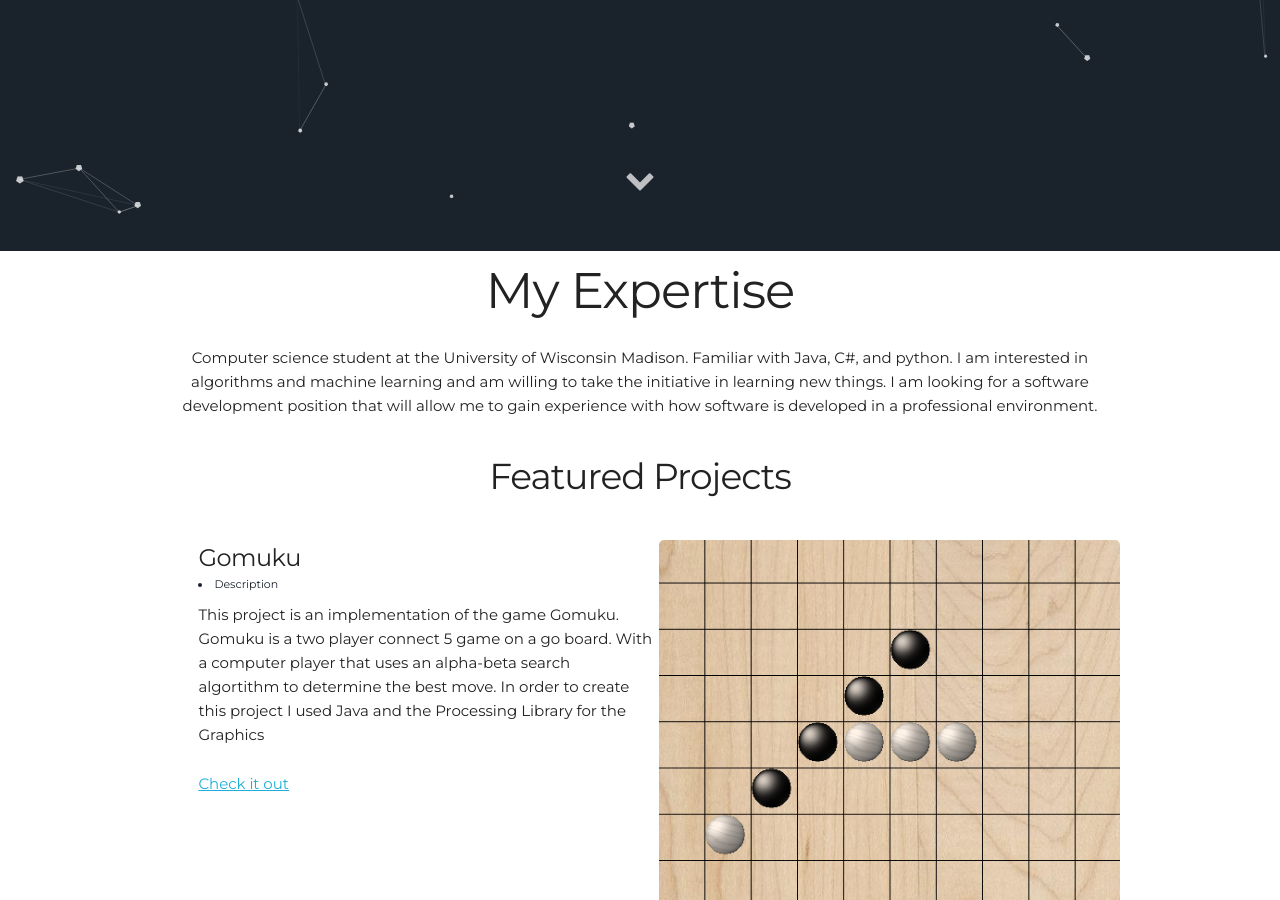
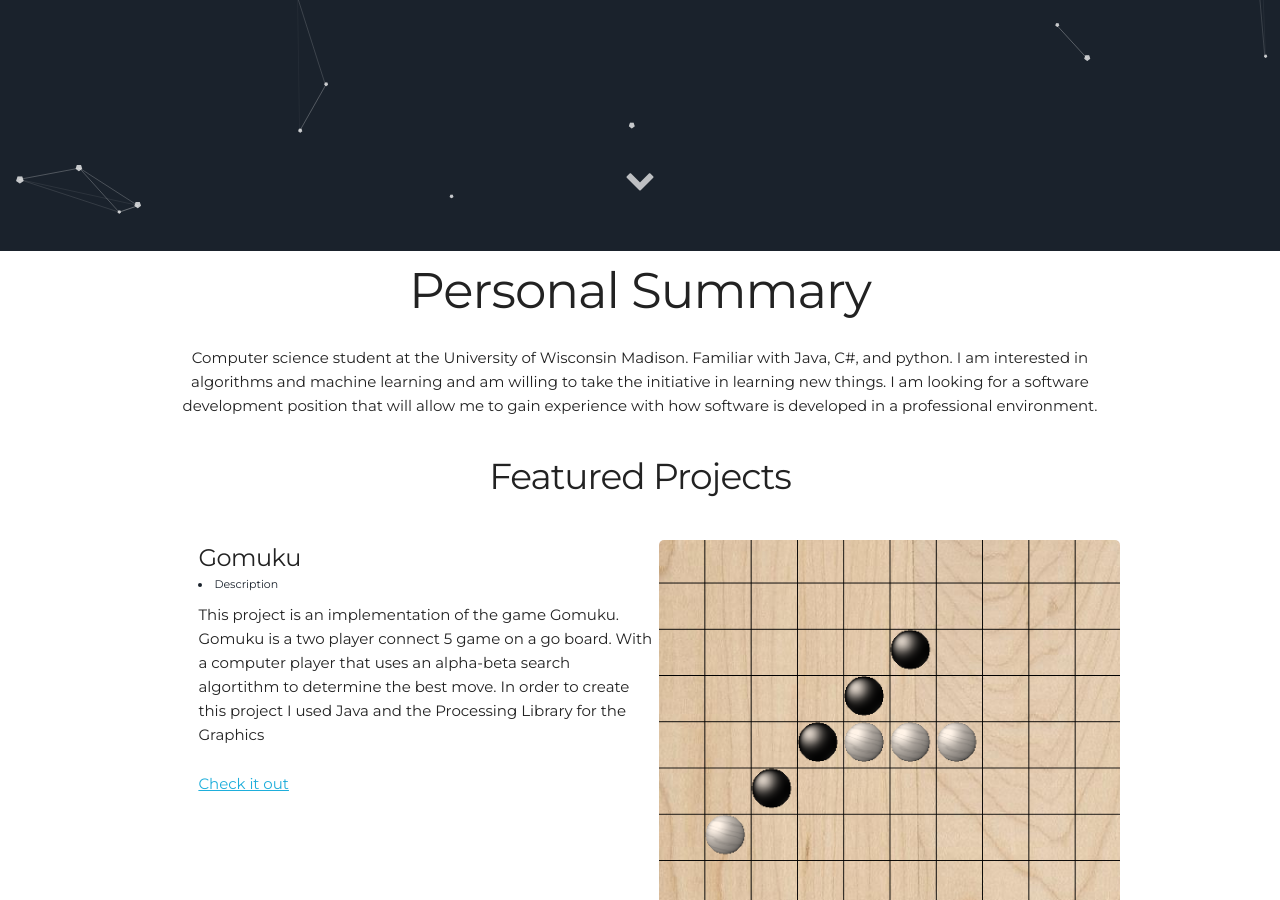
Before and after one commit to ysteven13/ysteven13.github.io, a Jekyll site: the page built from index.html, in a window 1280 px wide and 900 px high, scrolled down 656 px. Built offline with Jekyll 4.4.1, drawn with Linux system fonts in a browser that asks for light colours.

Commit message:
changed "my expertise" to "personal Summary"

```diff
--- a/_includes/about.html
+++ b/_includes/about.html
@@ -1,6 +1,6 @@
 <div class="container">
   <div class="user-details">
-    <h1> My Expertise </h1>
+    <h1> Personal  Summary </h1>
     <p> {{site.user_description}} </p>
   </div>
       <h1 style= "text-align:center"> </h1>
```
